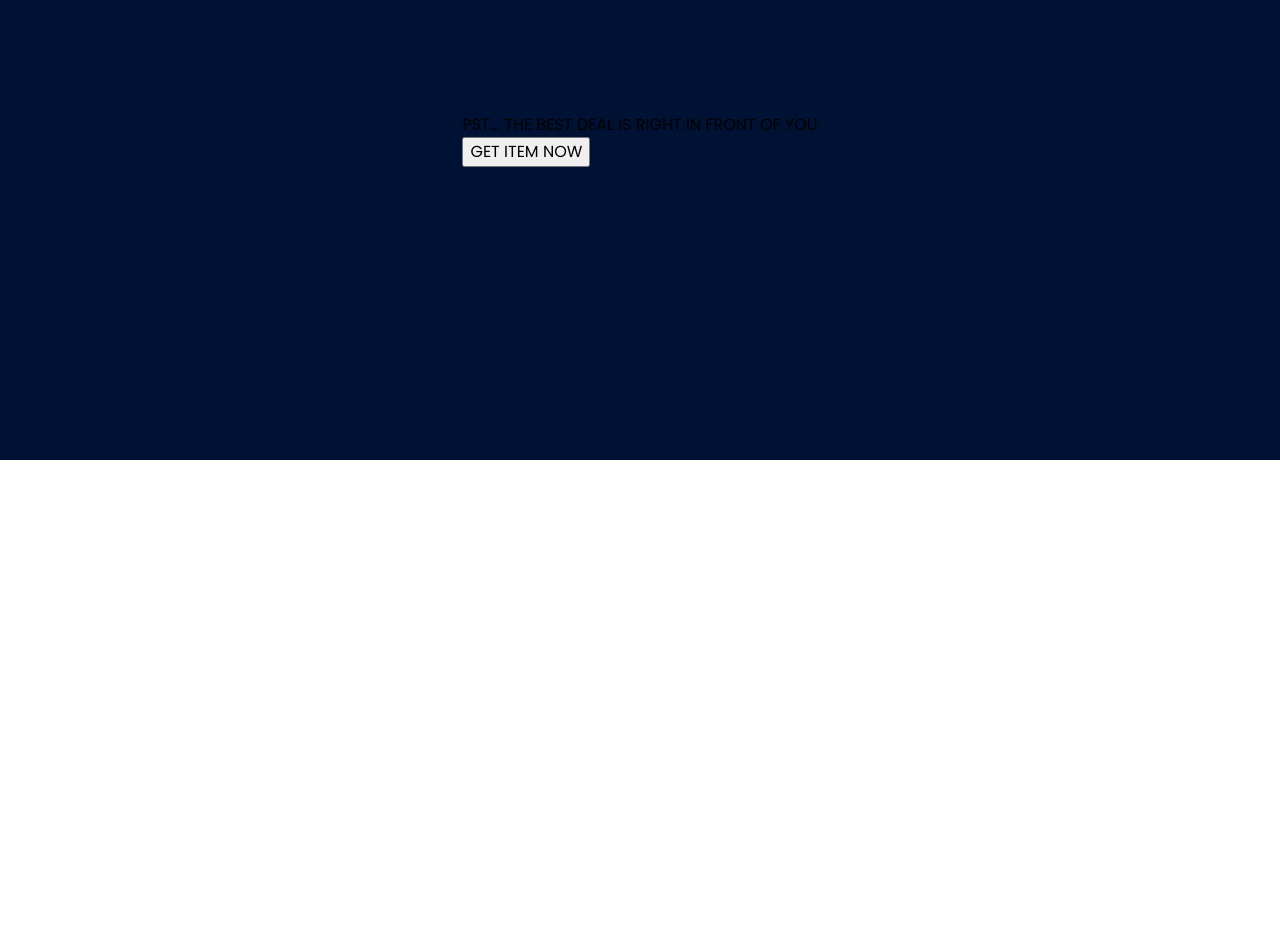
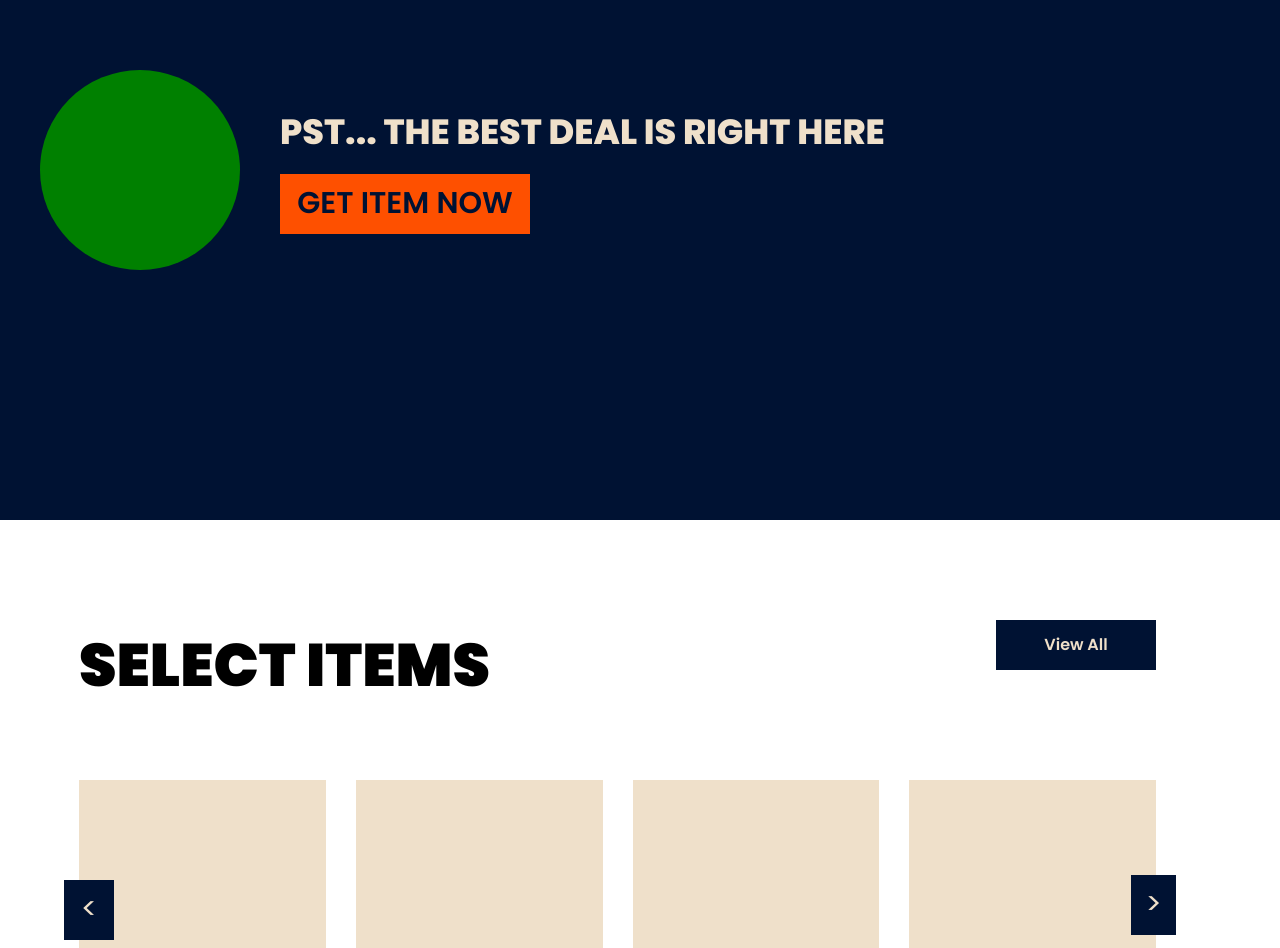
Before and after one commit to tdematos/Ecommerce-Store, a React (Vite) app in the folder ecom-website-project/: page / in a window 1280 px wide. Shown: the part 3140-4088 px from the top of the page. Built offline with nearby package versions, Linux system fonts and the light colour scheme.

Commit message:
add twoItem section component with styling, still one more item container left to create

```diff
--- a/ecom-website-project/src/components/home.tsx
+++ b/ecom-website-project/src/components/home.tsx
@@ -19,7 +19,7 @@ const HomePage: React.FC = () => {
       <TwoItems />
       <section className="customer-testimonials"></section>
       <section className="cta"></section>
-      <section className="item-carousal"></section>
+      <ItemCarousal />
       <footer></footer>
     </Fragment>
   );
--- a/ecom-website-project/src/components/twoItems.tsx
+++ b/ecom-website-project/src/components/twoItems.tsx
@@ -6,11 +6,9 @@ const TwoItems: React.FC = () => {
     <Fragment>
       <section className="two-items">
         <div className="item-one">
-          <div className="item-round-pic"></div>
+          <div className="item-round-pic1"></div>
           <div className="item-text">
-            <p className="item-headline">
-              PST... THE BEST DEAL IS RIGHT IN FRONT OF YOU
-            </p>
+            <p className="item-headline">PST... THE BEST DEAL IS RIGHT HERE</p>
             <button className="item-cta2">GET ITEM NOW</button>
           </div>
         </div>
--- a/ecom-website-project/src/style/itemCarousal.css
+++ b/ecom-website-project/src/style/itemCarousal.css
@@ -88,9 +88,14 @@ h3 {
 .round-selector {
   width: 10px;
   height: 10px;
-  background-color: var(--darkBlue-color);
+  background-color: var(--sand-color);
   margin: 3px;
   border-radius: 5px;
+}
+
+.round-selector:hover {
+  background-color: var(--darkBlue-color);
+  cursor: pointer;
 }
 
 .right-select,
--- a/ecom-website-project/src/style/twoItems.css
+++ b/ecom-website-project/src/style/twoItems.css
@@ -1,8 +1,55 @@
 .two-items {
-  height: 80vh;
+  height: 700px;
   display: flex;
   flex-direction: column;
   justify-content: center;
   align-items: center;
   background-color: var(--darkBlue-color);
 }
+
+.item-one {
+  width: 100%;
+  height: 50%;
+  display: flex;
+  flex-direction: row;
+  justify-content: flex-start;
+  align-items: center;
+}
+
+.item-round-pic1 {
+  width: 200px;
+  height: 200px;
+  background-color: green;
+  border-radius: 100px;
+  margin: 40px;
+}
+
+.item-headline {
+  color: var(--sand-color);
+  font-weight: 800;
+  font-size: 35px;
+}
+
+.item-cta2 {
+  height: 60px;
+  width: 250px;
+  background-color: var(--orange-color);
+  border: none;
+  color: var(--darkBlue-color);
+  font-weight: 600;
+  font-size: 30px;
+  margin-top: 15px;
+  transition: background-color 0.75s;
+}
+
+.item-cta2:hover {
+  background-color: var(--sand-color);
+  cursor: pointer;
+}
+
+.item-round-pic2 {
+  width: 200px;
+  height: 200px;
+  background-color: rgb(41, 159, 209);
+  border-radius: 100px;
+}
```
